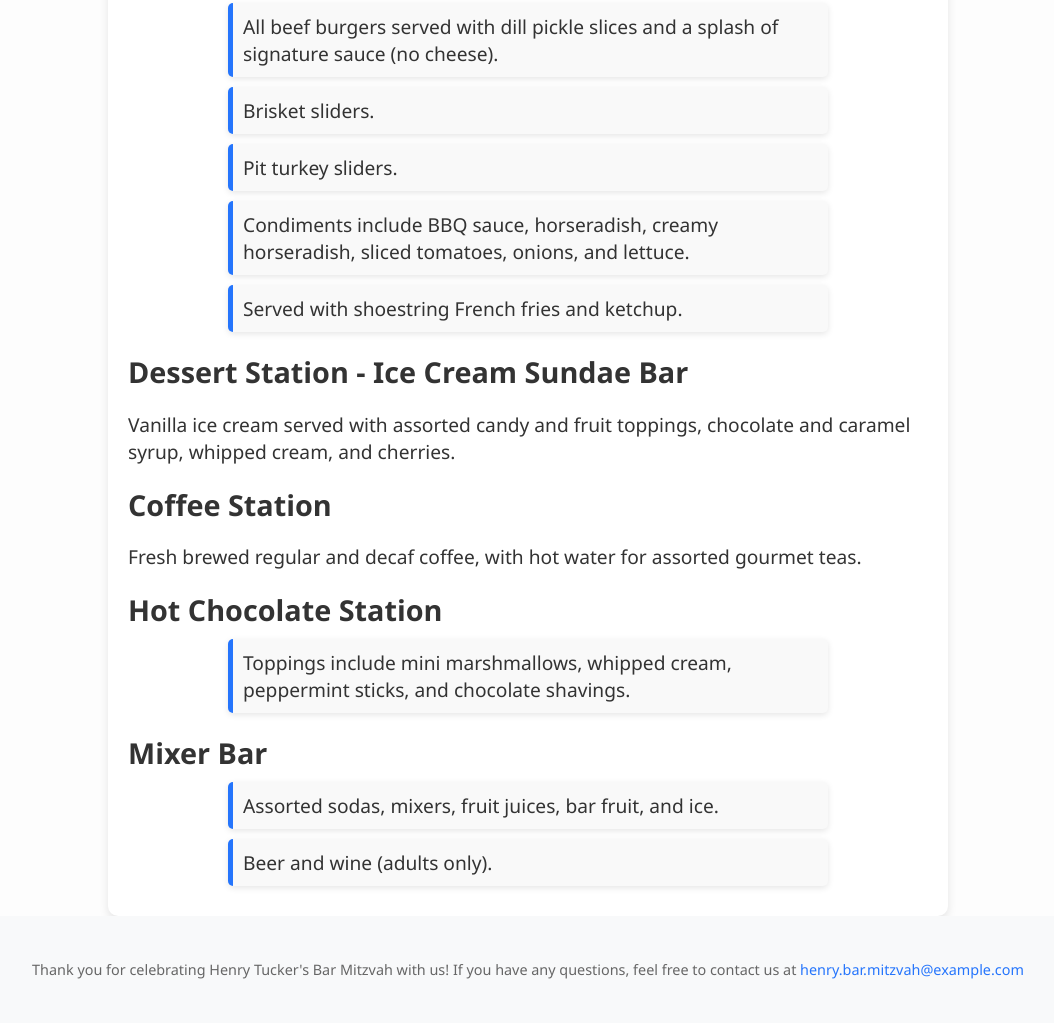
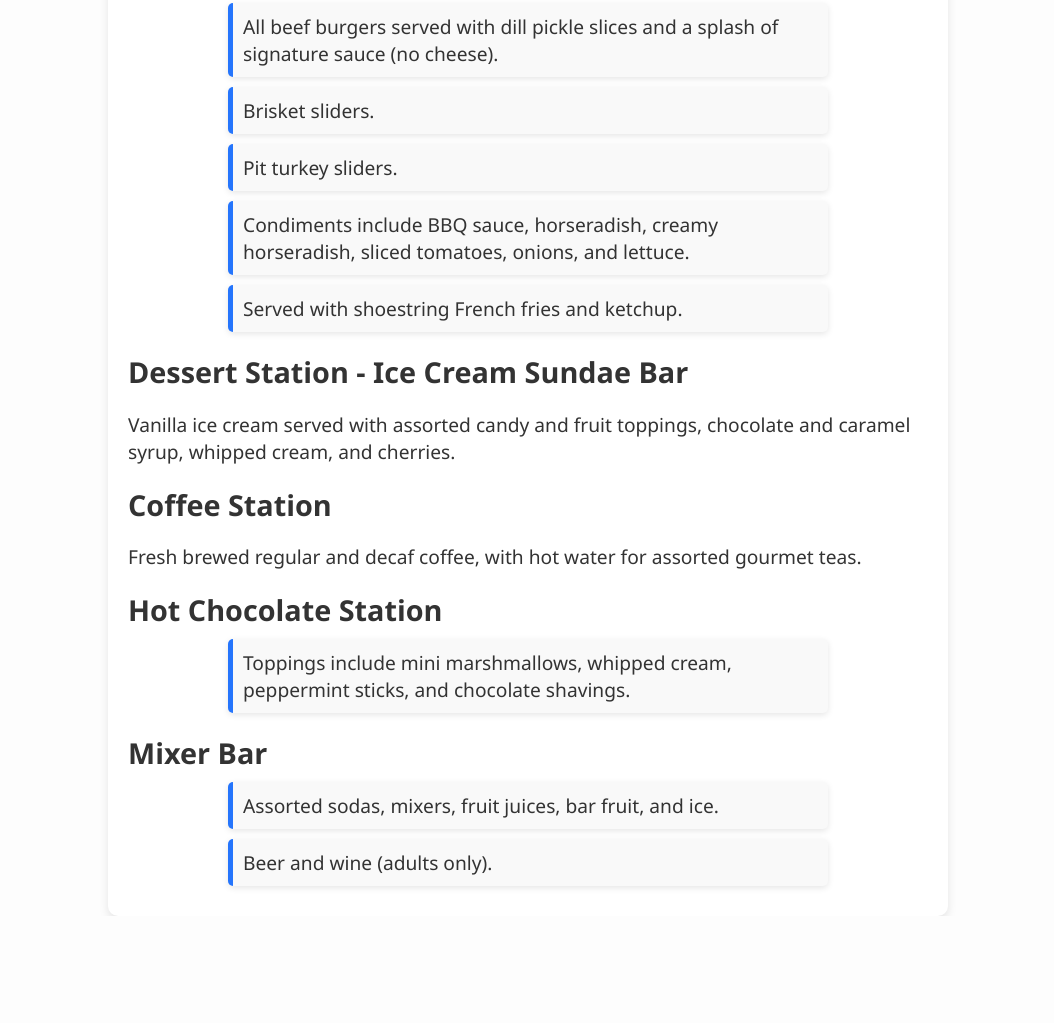
Before and after one commit to exmprison/bar-mitzvah, a plain HTML site: page index.html in a window 1280 px wide. Shown: the part 2723-3746 px from the top of the page, without its empty margins (112-1166 px from the left). After the commit the page ends 3639 px from the top, so only its background shows below. Drawn offline with Linux system fonts and the light colour scheme.

Commit message:
Update index.html

```diff
--- a/index.html
+++ b/index.html
@@ -257,9 +257,6 @@ driveway. Terrapin Adventures will be on your right.</li>
         <li>Beer and wine (adults only).</li>
     </ul>
 </section>
-<footer>
-    <p>Thank you for celebrating Henry Tucker's Bar Mitzvah with us! If you have any questions, feel free to contact us at <a href="mailto:henry.bar.mitzvah@example.com">henry.bar.mitzvah@example.com</a></p>
-</footer>
 
 </body>
 </html>
```
